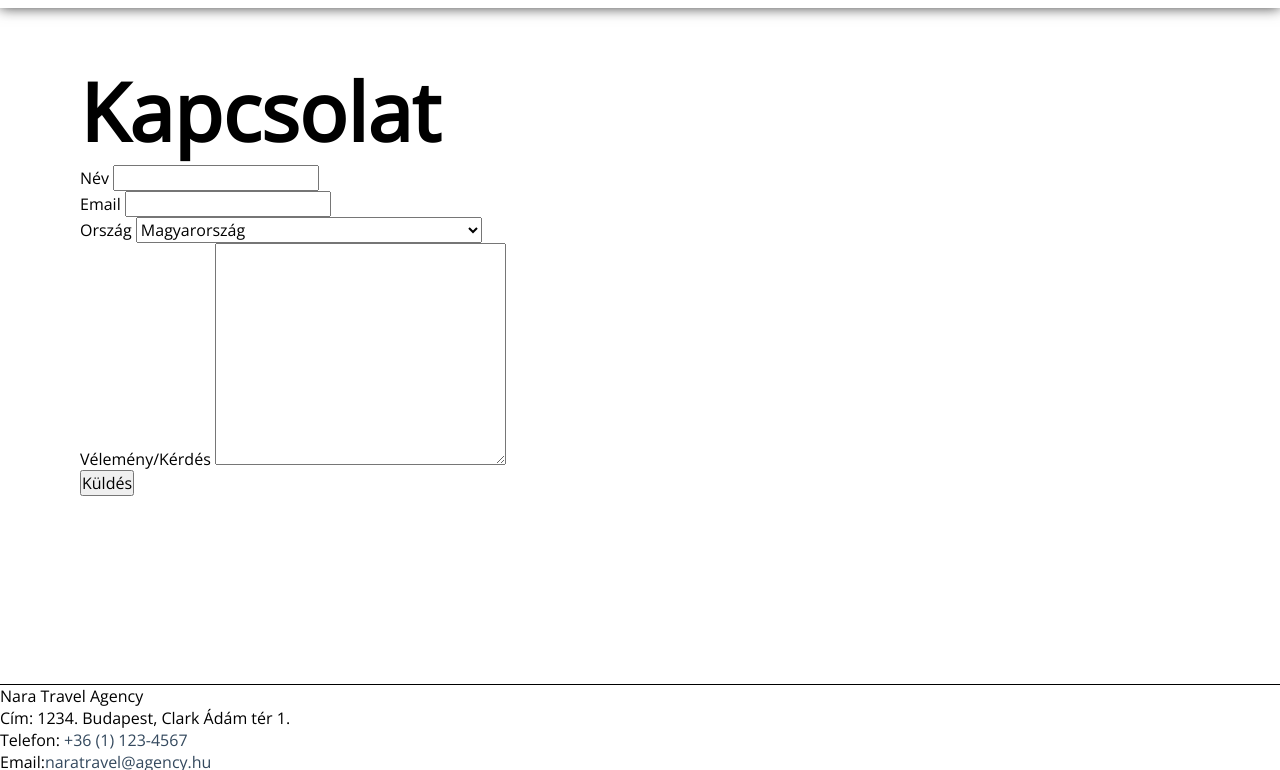
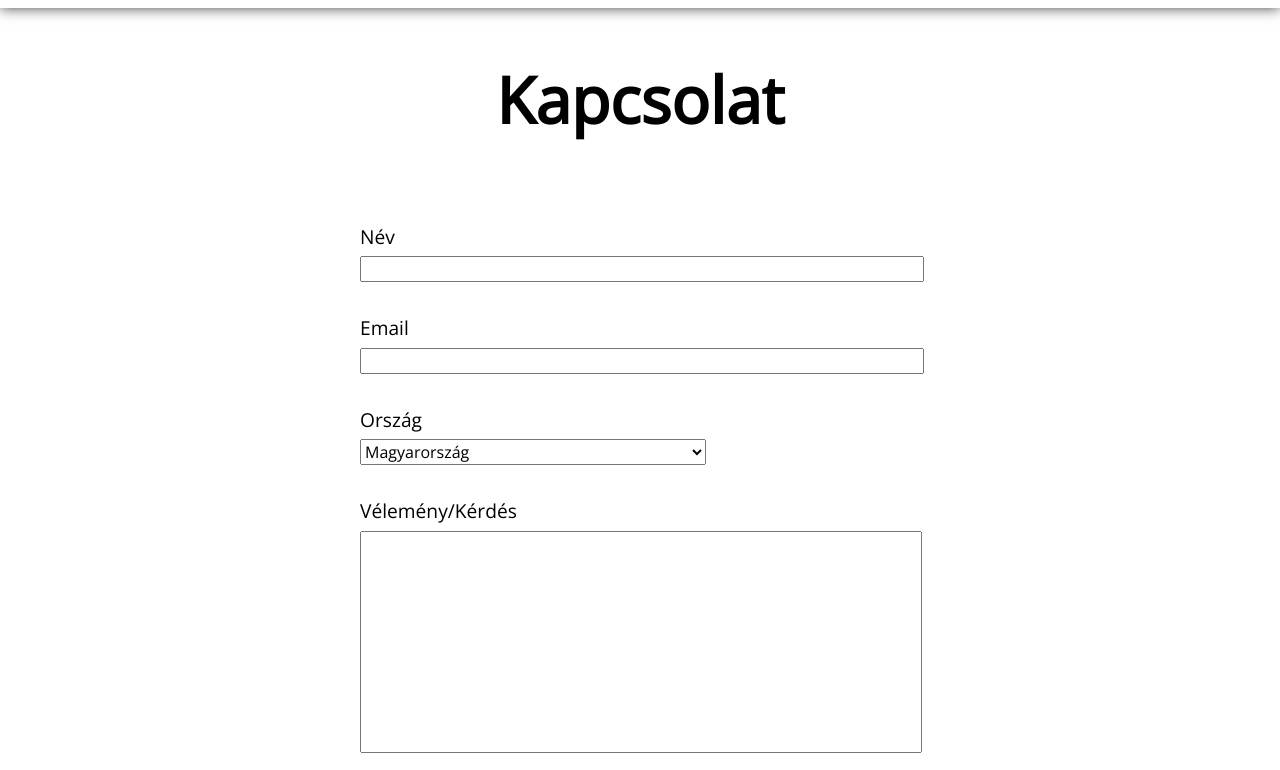
Before and after one commit to szenadam/webdev-assignment, a website: page kapcsolat.html in a window 1280 px wide. Shown: the part 51-821 px from the top of the page. Drawn offline with nearby package versions, Linux system fonts and the light colour scheme.

Commit message:
Add styling

```diff
--- /dev/null
+++ b/css/kapcsolat.css
@@ -0,0 +1,27 @@
+h1 {
+  text-align: center;
+}
+
+form {
+  width: 50%;
+  margin: 0 auto;
+}
+
+.form-group {
+  margin-bottom: 2rem;
+}
+
+.form-group label {
+  font-size: 1.2rem;
+  display: block;
+  margin: 0.4rem 0;
+}
+
+.form-group input {
+  width: 100%;
+}
+
+.form-group textarea {
+  width: 100%;
+  resize: none;
+}
--- /dev/null
+++ b/css/kozlekedes.css
@@ -0,0 +1,29 @@
+main {
+  display: flex;
+  flex-direction: column;
+  justify-content: center;
+  align-items: center;
+}
+
+main img {
+  width: 50%;
+}
+
+table {
+  margin-bottom: 3rem;
+  border: 1px solid black;
+  border-collapse: collapse;
+}
+
+tr, th, td {
+  border: 2px solid black;
+}
+
+td, th {
+  padding: 0.5rem;
+}
+
+table thead {
+  color: #fff;
+  background-color: #425698;
+}
--- a/css/main.css
+++ b/css/main.css
@@ -23,7 +23,7 @@ a:hover {
 }
 
 h1 {
-  font-size: 5rem;
+  font-size: 4rem;
 }
 
 h3 {
@@ -32,6 +32,11 @@ h3 {
 
 main {
   margin: 2rem 5rem;
+}
+
+.page-title {
+  margin-bottom: 5rem;
+  text-align: center;
 }
 
 .content {
--- a/kapcsolat.html
+++ b/kapcsolat.html
@@ -5,8 +5,14 @@
     <meta name="viewport" content="width=device-width, initial-scale=1.0" />
     <meta http-equiv="X-UA-Compatible" content="ie=edge" />
     <link href="https://fonts.googleapis.com/css?family=Open+Sans" rel="stylesheet" />
-
+    <link
+      rel="stylesheet"
+      href="https://use.fontawesome.com/releases/v5.8.1/css/all.css"
+      integrity="sha384-50oBUHEmvpQ+1lW4y57PTFmhCaXp0ML5d60M1M7uH2+nqUivzIebhndOJK28anvf"
+      crossorigin="anonymous"
+    />
     <link rel="stylesheet" href="css/main.css" />
+    <link rel="stylesheet" href="css/kapcsolat.css" />
     <title>Kapcsolat</title>
   </head>
   <body>
@@ -26,17 +32,17 @@
         </nav>
       </header>
       <main>
-        <h1>Kapcsolat</h1>
+        <h1 class="page-title">Kapcsolat</h1>
         <form>
-          <div>
+          <div class="form-group">
             <label for="nev">Név</label>
             <input type="text" name="nev" />
           </div>
-          <div>
+          <div class="form-group">
             <label for="email">Email</label>
             <input type="email" name="email" />
           </div>
-          <div>
+          <div class="form-group">
             <label for="orszag">Ország</label>
             <select name="orszag" id="orszag">
               <option value="AF"> Afganisztán</option>
@@ -282,16 +288,16 @@
               <option value="CV">Zöld-foki-szigetek</option>
             </select>
           </div>
-          <div>
+          <div class="form-group">
             <label for="velemeny_kerdes">Vélemény/Kérdés</label>
-            <textarea name="velemeny_kerdes" cols="30" rows="10"></textarea>
+            <textarea name="velemeny_kerdes" rows="10"></textarea>
           </div>
           <button type="submit">Küldés</button>
         </form>
       </main>
       <footer class="footer">
         <ul>
-          <li>Nara Travel Agency</li>
+          <li>Nara Travel Agency <i class="fas fa-globe"></i></li>
           <li>Cím: 1234. Budapest, Clark Ádám tér 1.</li>
           <li>Telefon: <a href="tel:+3611234567">+36 (1) 123-4567</a></li>
           <li>Email:<a href="mailto:naratravel@agency.hu">naratravel@agency.hu</a></li>
```
Also changed, not shown: index.html (+10 -7 lines), kozlekedes.html (+14 -7 lines), latnivalok.html (+8 -3 lines), szallas.html (+8 -3 lines).
